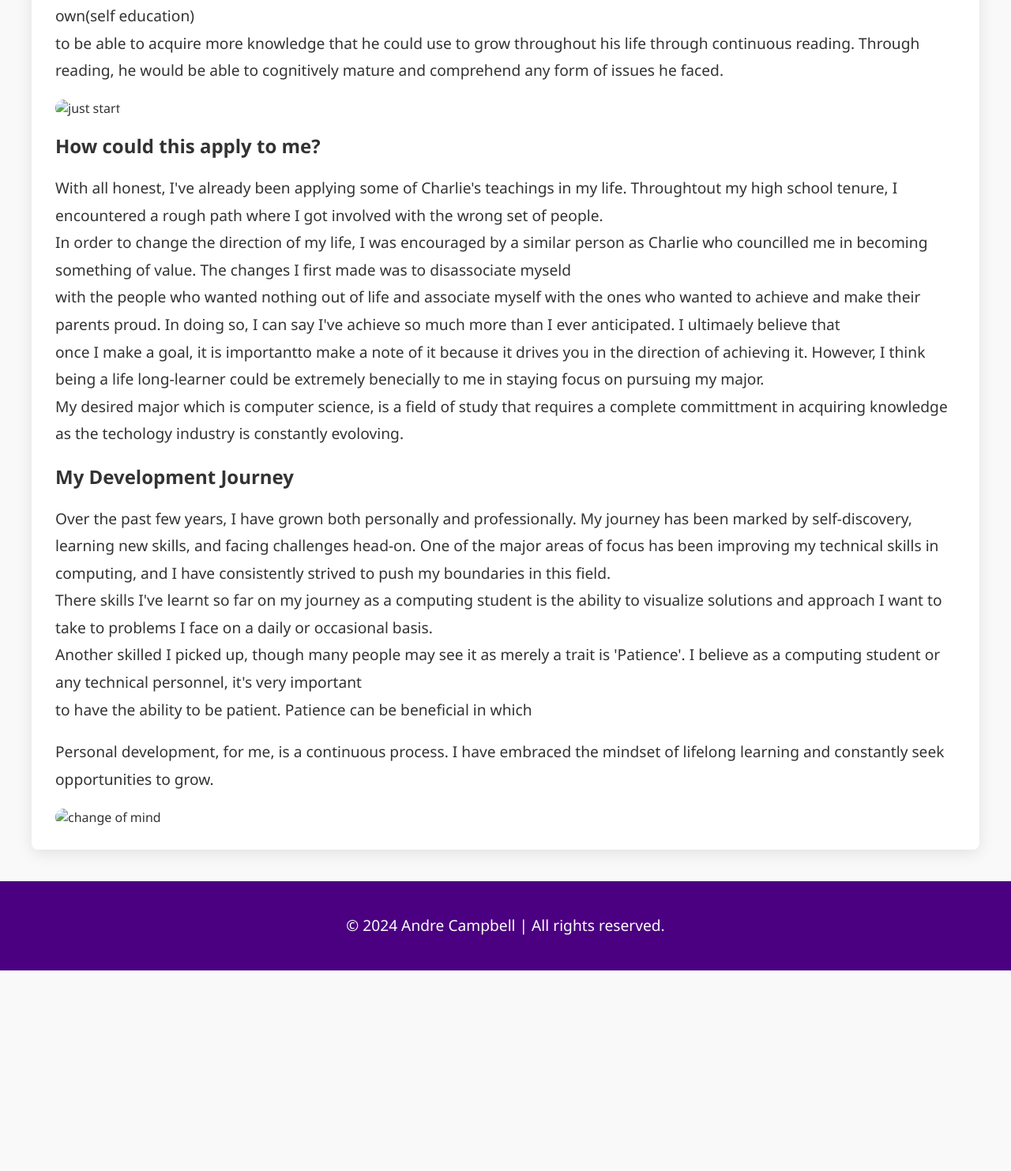
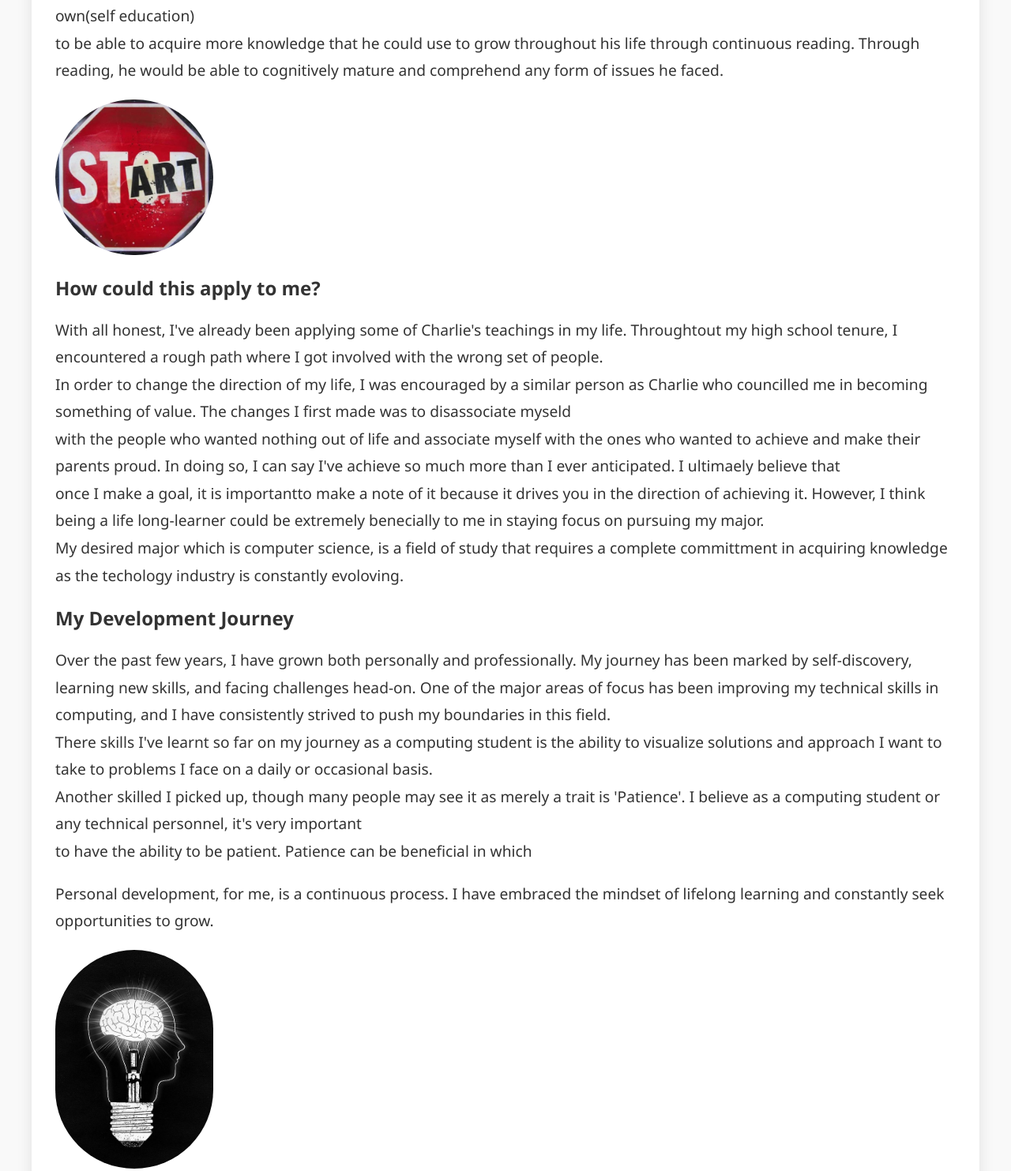
Before and after one commit to andrecamp455/andre2301103, a plain HTML site: page Personal Development.html in a window 1280 px wide. Shown: the part 927-2410 px from the top of the page at 79% size. Before the commit the page ends 2156 px from the top, so only its background shows below. Drawn offline with Linux system fonts and the light colour scheme.

Commit message:
Update Personal Development.html

```diff
--- a/Personal Development.html
+++ b/Personal Development.html
@@ -126,7 +126,7 @@
                 to be able to acquire more knowledge that he could use to grow throughout his life through continuous reading. Through reading, he would be able to cognitively mature and comprehend any form of issues he faced.
              </p>
              <div class="content-img">
-             <img src="images/Start.JPG" alt="just start">
+             <img src="Start.JPG" alt="just start">
              </div>
 
              <h2>How could this apply to me?</h2>
@@ -148,7 +148,7 @@
                 Personal development, for me, is a continuous process. I have embraced the mindset of lifelong learning and constantly seek opportunities to grow.
             </p>
             <div class="content-img">
-                <img src="images/mind.JPG" alt="change of mind">
+                <img src="mind.JPG" alt="change of mind">
             </div>
         </div>
     </div>
```
